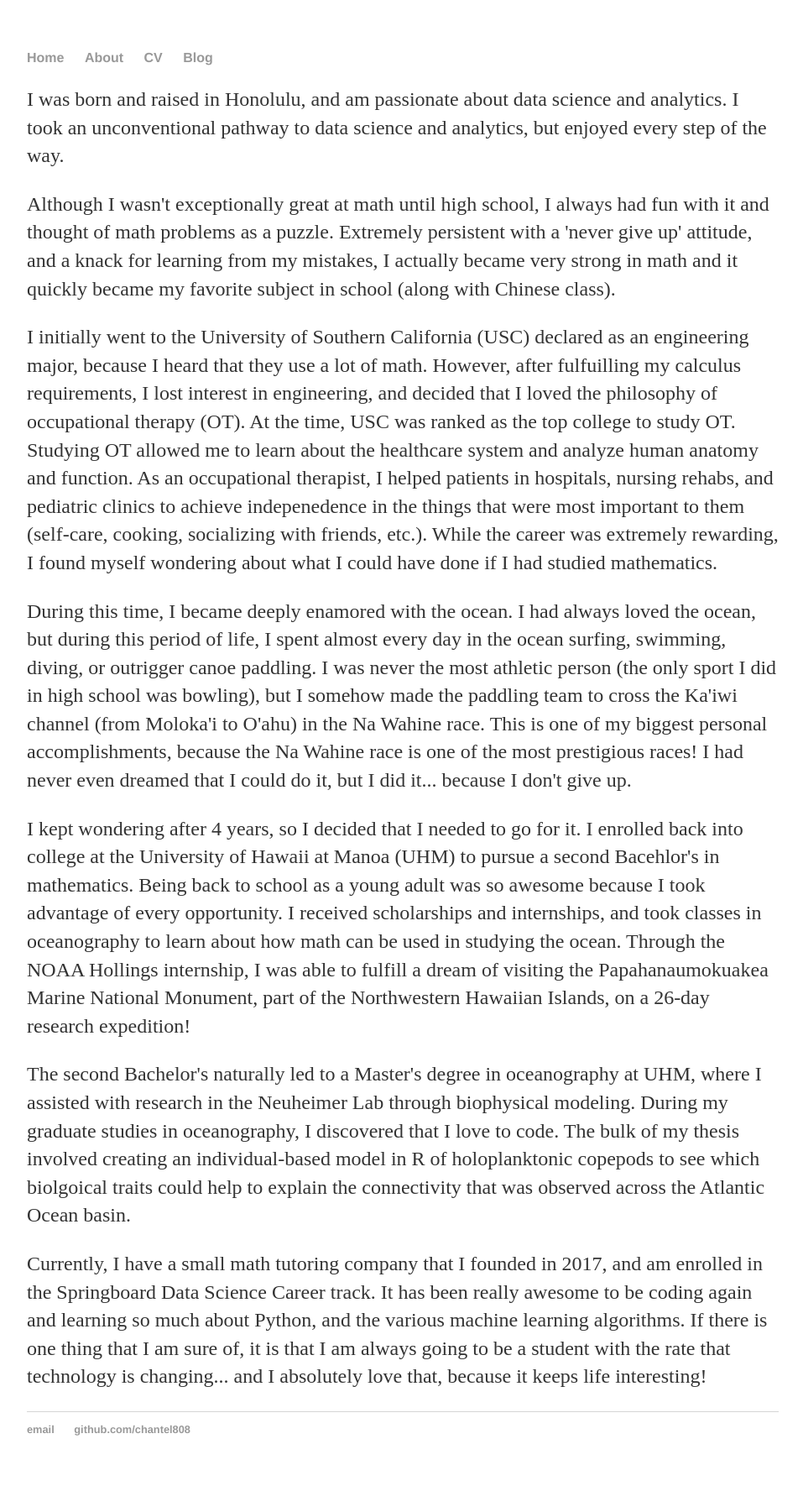
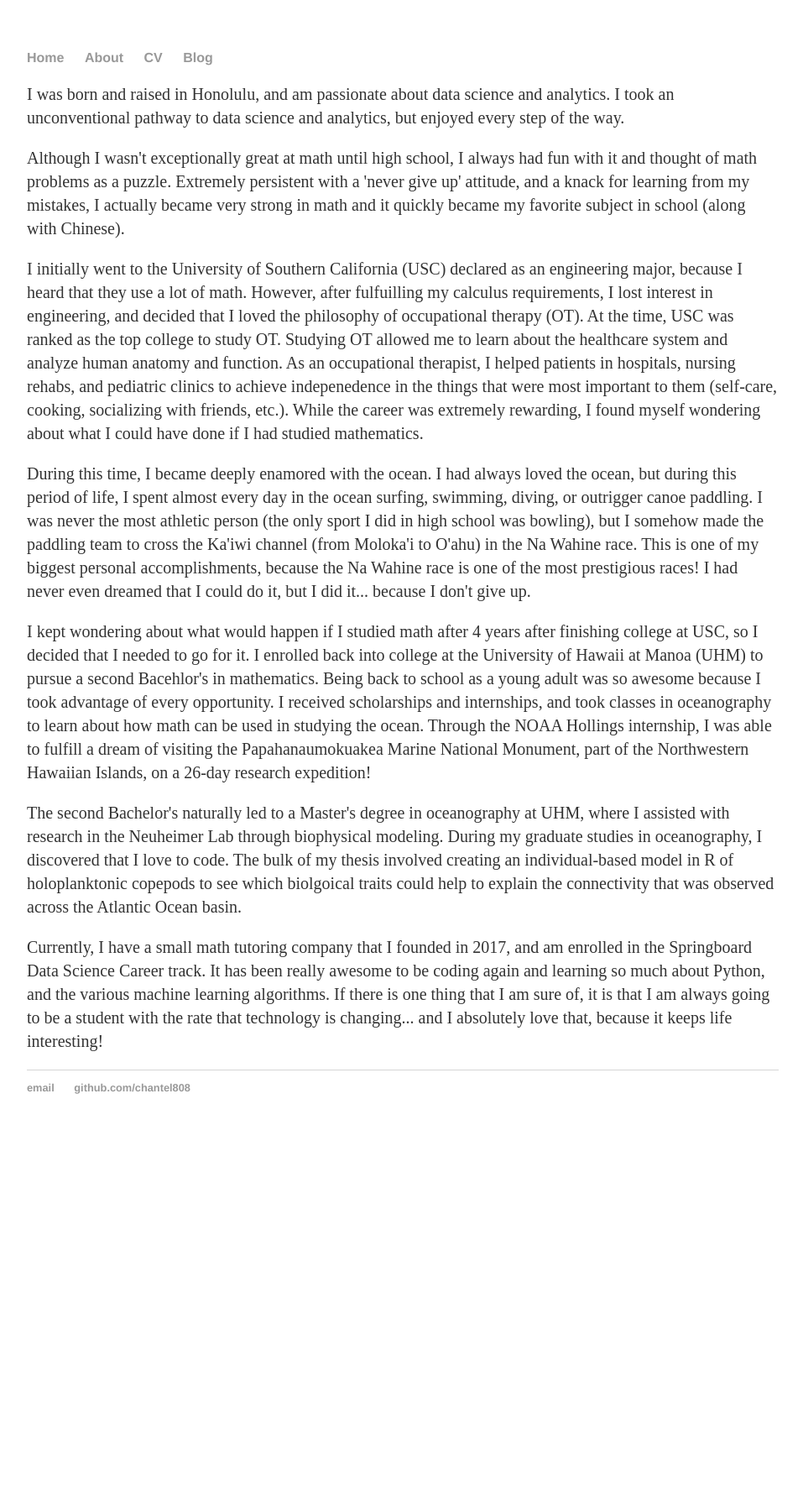
Before and after one commit to chantel808/chantel808.github.io, a Jekyll site: the page built from about/index.html, in a window 1280 px wide. Shown: the whole page at 84% size, without its empty margins (160-1117 px from the left). Built offline with Jekyll 4.4.1, drawn with Linux system fonts in a browser that asks for light colours; after the commit the page ends 1363 px from its top, so only the background shows below that.

Commit message:
css size 1.25, about me edits

```diff
--- a/about/index.html
+++ b/about/index.html
@@ -8,7 +8,7 @@ I was born and raised in Honolulu, and am passionate about data science and anal
 </p>
 
 <p>
-Although I wasn't exceptionally great at math until high school, I always had fun with it and thought of math problems as a puzzle. Extremely persistent with a 'never give up' attitude, and a knack for learning from my mistakes, I actually became very strong in math and it quickly became my favorite subject in school (along with Chinese class). </p>
+Although I wasn't exceptionally great at math until high school, I always had fun with it and thought of math problems as a puzzle. Extremely persistent with a 'never give up' attitude, and a knack for learning from my mistakes, I actually became very strong in math and it quickly became my favorite subject in school (along with Chinese). </p>
 
 <p>
 I initially went to the University of Southern California (USC) declared as an engineering major, because I heard that they use a lot of math. However, after fulfuilling my calculus requirements, I lost interest in engineering, and decided that I loved the philosophy of occupational therapy (OT). At the time, USC was ranked as the top college to study OT. Studying OT allowed me to learn about the healthcare system and analyze human anatomy and function. As an occupational therapist, I helped patients in hospitals, nursing rehabs, and pediatric clinics to achieve indepenedence in the things that were most important to them (self-care, cooking, socializing with friends, etc.). While the career was extremely rewarding, I found myself wondering about what I could have done if I had studied mathematics. </p>
@@ -17,7 +17,7 @@ I initially went to the University of Southern California (USC) declared as an e
 During this time, I became deeply enamored with the ocean. I had always loved the ocean, but during this period of life, I spent almost every day in the ocean surfing, swimming, diving, or outrigger canoe paddling. I was never the most athletic person (the only sport I did in high school was bowling), but I somehow made the paddling team to cross the Ka'iwi channel (from Moloka'i to O'ahu) in the Na Wahine race. This is one of my biggest personal accomplishments, because the Na Wahine race is one of the most prestigious races! I had never even dreamed that I could do it, but I did it... because I don't give up. </p>
 
 <p>
-I kept wondering after 4 years, so I decided that I needed to go for it. I enrolled back into college at the University of Hawaii at Manoa (UHM) to pursue a second Bacehlor's in mathematics. Being back to school as a young adult was so awesome because I took advantage of every opportunity. I received scholarships and internships, and took classes in oceanography to learn about how math can be used in studying the ocean. Through the NOAA Hollings internship, I was able to fulfill a dream of visiting the Papahanaumokuakea Marine National Monument, part of the Northwestern Hawaiian Islands, on a 26-day research expedition! </p>
+I kept wondering about what would happen if I studied math after 4 years after finishing college at USC, so I decided that I needed to go for it. I enrolled back into college at the University of Hawaii at Manoa (UHM) to pursue a second Bacehlor's in mathematics. Being back to school as a young adult was so awesome because I took advantage of every opportunity. I received scholarships and internships, and took classes in oceanography to learn about how math can be used in studying the ocean. Through the NOAA Hollings internship, I was able to fulfill a dream of visiting the Papahanaumokuakea Marine National Monument, part of the Northwestern Hawaiian Islands, on a 26-day research expedition! </p>
 
 <p>
 The second Bachelor's naturally led to a Master's degree in oceanography at UHM, where I assisted with research in the Neuheimer Lab through biophysical modeling. During my graduate studies in oceanography, I discovered that I love to code. The bulk of my thesis involved creating an individual-based model in R of holoplanktonic copepods to see which biolgoical traits could help to explain the connectivity that was observed across the Atlantic Ocean basin. </p>
--- a/css/main.css
+++ b/css/main.css
@@ -24,7 +24,7 @@ h1 {
     font-family:'Helvetica', 'Arial', 'Sans-Serif';
 }
 p {
-    font-size: 1.5em;
+    font-size: 1.25em;
     line-height: 1.4em;
     color: #333;
 }
```
